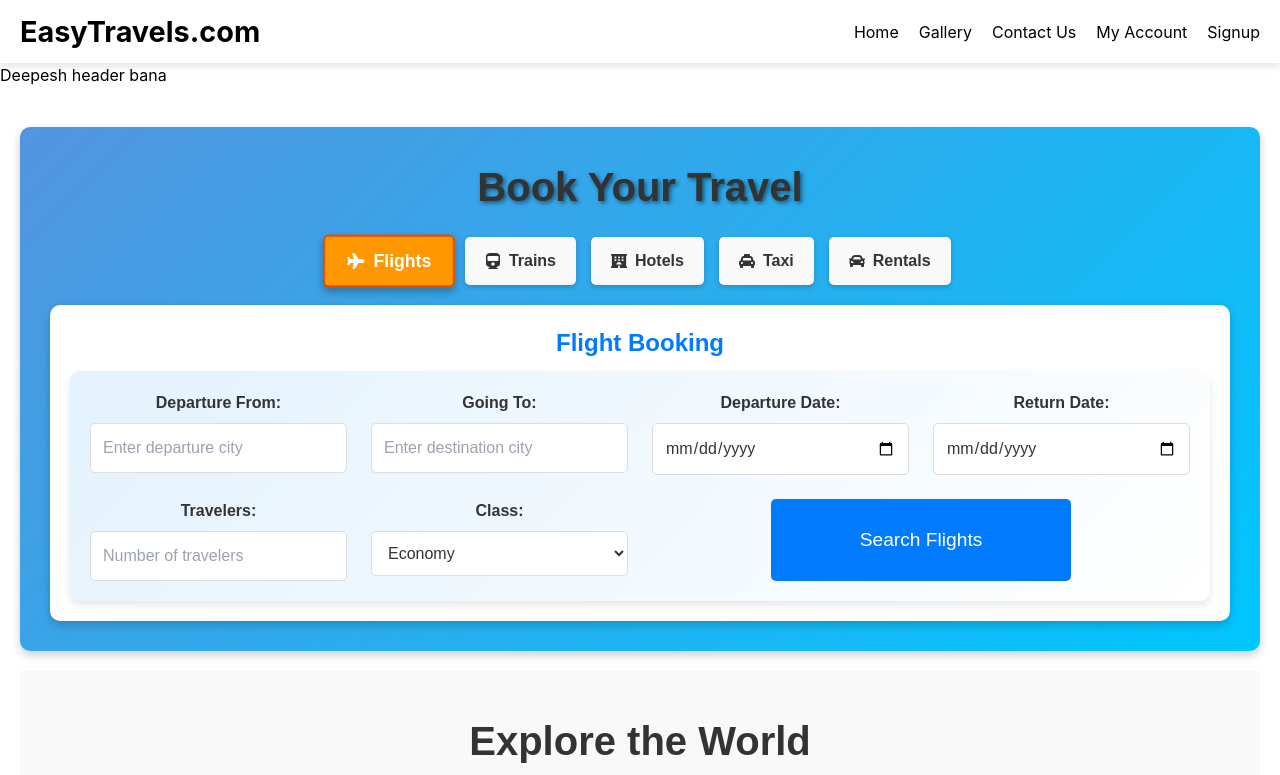
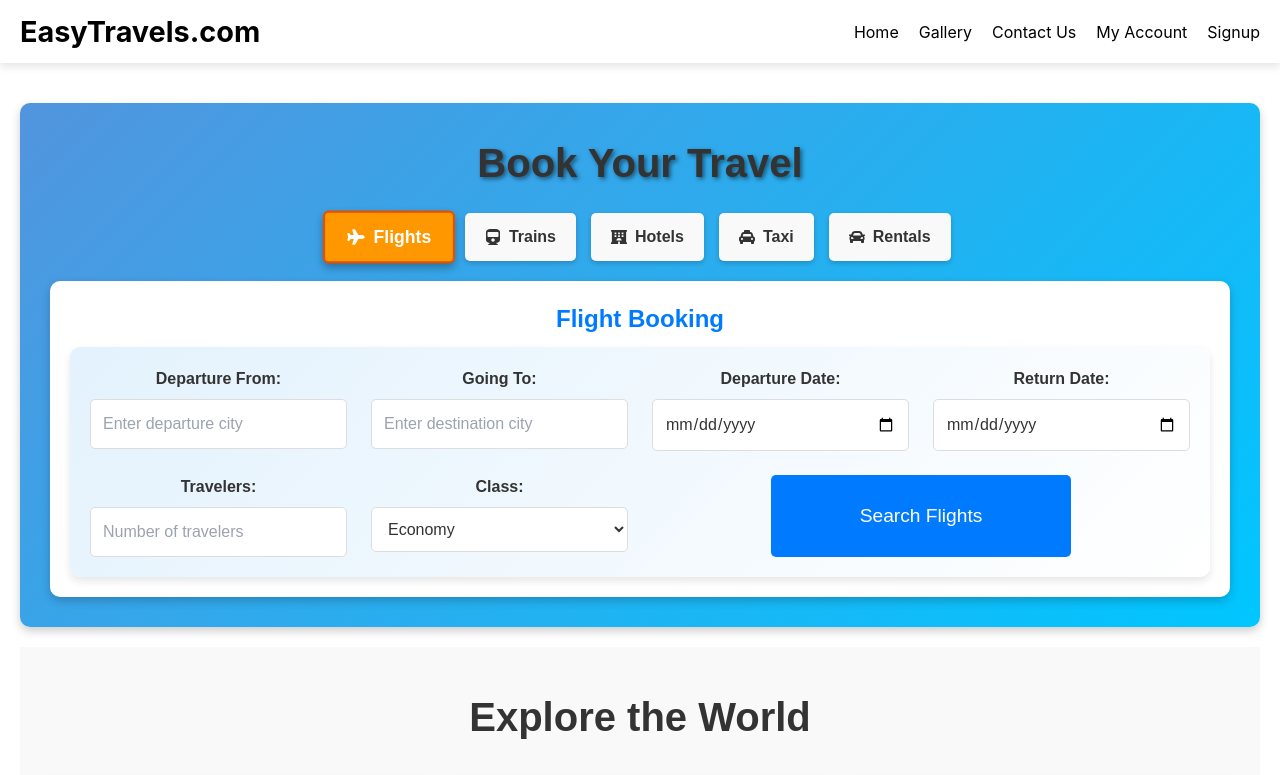
Before and after one commit to Jeevant010/tour_travels, a React (Create React App) app in the folder tour/: page / in a window 1280 px wide. Shown: the top 775 px of the page. Built offline with nearby package versions, Linux system fonts and the light colour scheme.

Commit message:
fixing signup

```diff
--- a/tour/package.json
+++ b/tour/package.json
@@ -9,6 +9,7 @@
     "package": "^1.0.1",
     "postcss": "^8.5.3",
     "react": "^19.0.0",
+    "react-cookie": "^8.0.1",
     "react-dom": "^19.0.0",
     "react-icons": "^5.5.0",
     "react-router-dom": "^7.4.0",
--- a/tour/src/App.js
+++ b/tour/src/App.js
@@ -6,8 +6,11 @@ import Gallery from './pages/Gallery';
 import MyAccount from './pages/MyAccount';
 import Signup from './pages/Signup';
 import Login from './pages/Login';
+// import {  useCookies, } from 'react-cookie';
 
 function App() {
+  // const [cookies, setCookie] = useCookies(["token"]);
+
   return (
       <Router>
         <Routes>
--- a/tour/src/hoc/Ourmain.jsx
+++ b/tour/src/hoc/Ourmain.jsx
@@ -8,10 +8,8 @@ const Ourmain =
         return (
             <div>
                 <Header />
-                <h1>Deepesh header bana</h1>
                 <Component {...props} />
                 <h1>Go Easy with the Best Platform of Tourism</h1>
-
                 <Footer />
             </div>
         );
--- a/tour/src/pages/Signup.js
+++ b/tour/src/pages/Signup.js
@@ -1,6 +1,7 @@
 import React from 'react';
 import './Signup.css';
-import { Link } from 'react-router-dom';
+// import { useCookies } from 'react-cookie';
+import { Link, useNavigate } from 'react-router-dom';
 import Ourmain from '../hoc/Ourmain';
 import { makeUnauthenticatedPOSTRequest } from '../utils/serverhelper';
 
@@ -17,8 +18,8 @@ const [email, setEmail] = useState("");
 const [phone, setPhone] = useState("");
 const [address, setAddress] = useState("");
 
-
-
+// const [setCookie] = useCookies([ "token" ]);
+const navigate = useNavigate();
 
 const Signup1 = async () => {
   if(password !== confirmPassword){
@@ -34,7 +35,12 @@ const Signup1 = async () => {
   );
   if(response && !response.error){
     console.log(response);
+    // const token = response.token;
+    // const date = new Date();
+    // Date.setDate(Date.getDate() + 70);
+    // setCookie("token", token, {  path: '/',expires: date });
     alert("Signup successful");
+    navigate("/account");
   }
   else {
     alert("Signup failed");
```
Also changed, not shown: 1 other file (tests, documents, lock files or other folders). Lines whose indentation alone changed are shown as unchanged.
